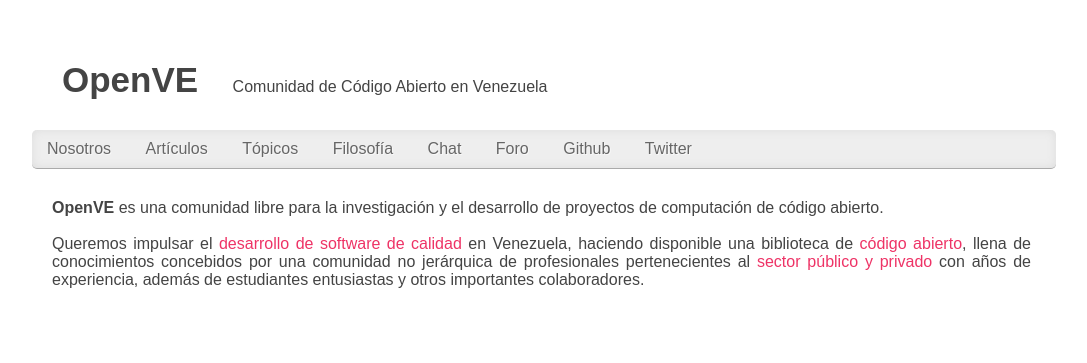
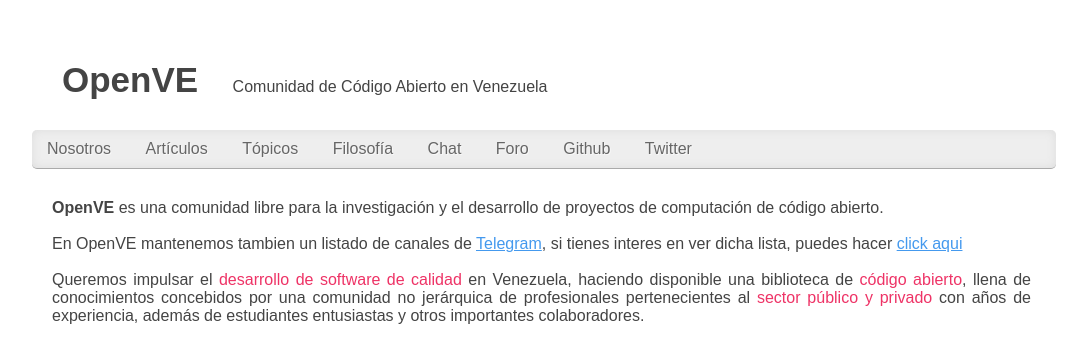
Before and after one commit to OpenVE/openve.github.com, a Jekyll site: the page built from index.html, in a window 1280 px wide. Shown: the top 363 px of the page, without its empty margins (96-1183 px from the left). Built offline with Jekyll 4.4.1, drawn with Linux system fonts in a browser that asks for light colours.

Commit message:
Agregando link a canales de telegram

```diff
--- a/index.html
+++ b/index.html
@@ -10,6 +10,10 @@
     y el desarrollo de proyectos de computación
     de código abierto.
   </p>
+  <p>En OpenVE mantenemos tambien un listado de canales de
+    <a href="https://telegram.org/">Telegram</a>, si tienes interes en
+    ver dicha lista, puedes hacer <a href="https://git.io/OpenVE">click aqui</a>
+  </p>
   <p>
     Queremos impulsar el <em>desarrollo de software de calidad</em> en Venezuela,
     haciendo disponible una biblioteca de <em>código abierto</em>,
```
